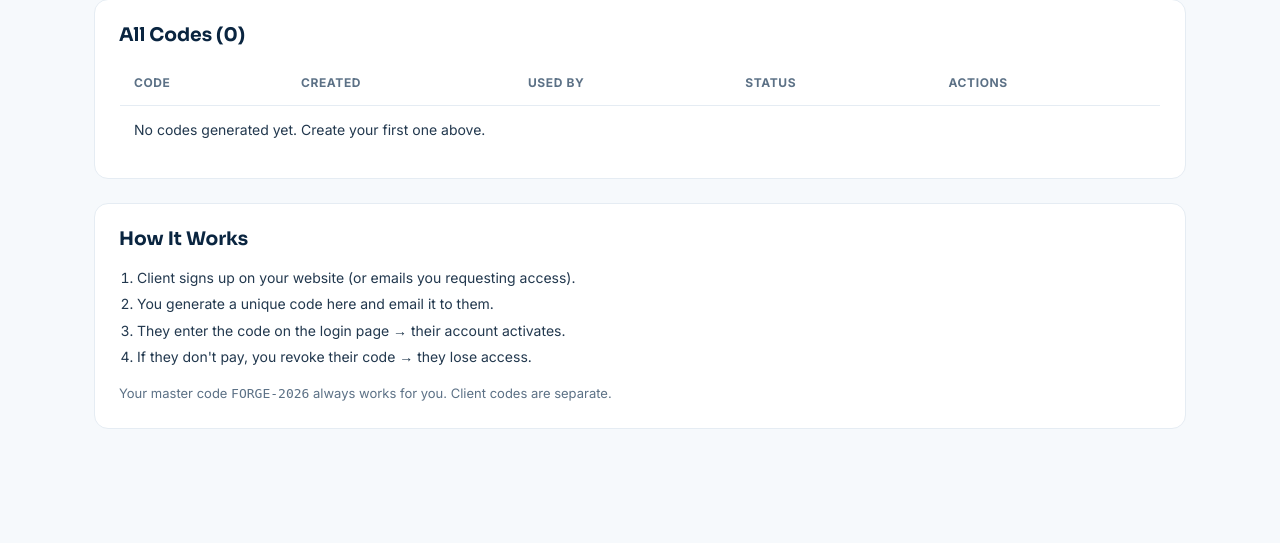
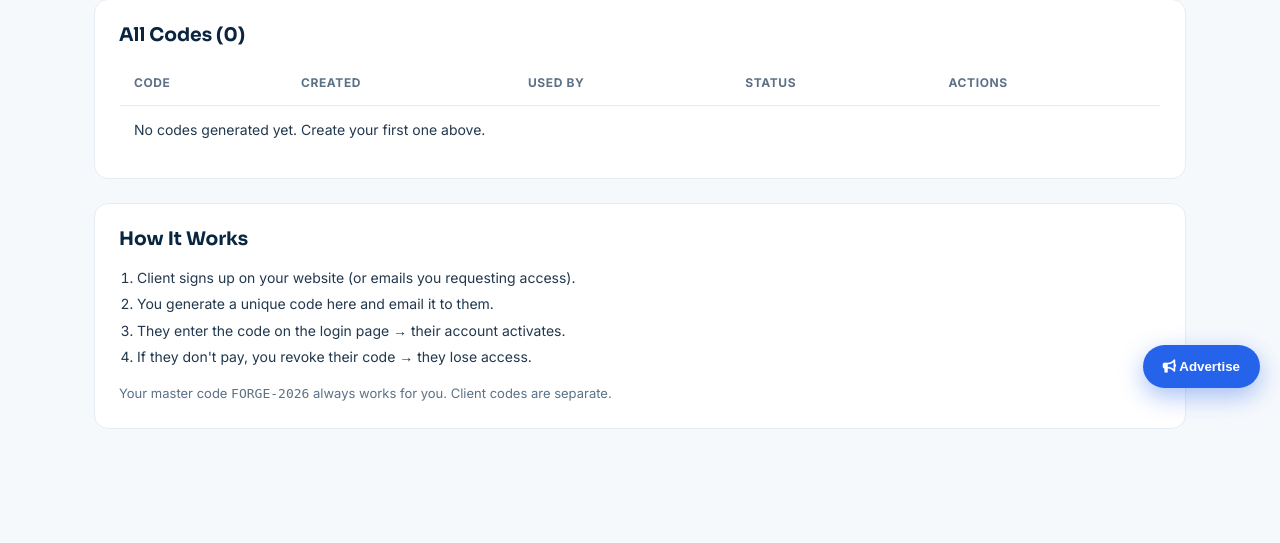
Before and after one commit to SilentGoodByeLabs/revenueforge-api, a FastAPI app: page /admin/codes in a window 1280 px wide. Shown: the part 392-935 px from the top of the page. Run offline with FastAPI, Linux system fonts and the light colour scheme.

Commit message:
advertise panel in control shell

```diff
--- a/app/ui/templates/base.html
+++ b/app/ui/templates/base.html
@@ -71,5 +71,26 @@ document.addEventListener('DOMContentLoaded', function () {
   m.querySelectorAll('a').forEach(function (a) { a.addEventListener('click', closeMenu); });
 });
 </script>
+
+<button id="advFab" onclick="advTogglePanel()" style="position:fixed;bottom:20px;right:20px;z-index:9999;background:#2563EB;color:#fff;border:0;border-radius:99px;padding:14px 20px;font-weight:700;box-shadow:0 8px 24px rgba(37,99,235,.4);cursor:pointer"><i class="fa-solid fa-bullhorn"></i> Advertise</button>
+<div id="advPanel" style="display:none;position:fixed;bottom:80px;right:20px;z-index:9998;width:340px;max-height:70vh;overflow:auto;background:#fff;border:1px solid #E2E8F0;border-radius:14px;box-shadow:0 20px 50px rgba(0,0,0,.25);padding:16px;font-family:Inter,sans-serif">
+  <div style="display:flex;justify-content:space-between;align-items:center;margin-bottom:8px"><strong>Auto-Advertise Engine</strong>
+    <div id="advSwitch" onclick="advToggleEngine()" style="width:52px;height:28px;background:#ccc;border-radius:99px;position:relative;cursor:pointer"><div id="advKnob" style="position:absolute;top:3px;left:3px;width:22px;height:22px;background:#fff;border-radius:50%;transition:.2s"></div></div></div>
+  <div id="advStatus" style="font-size:.8rem;color:#64748B;margin-bottom:10px">Engine OFF.</div>
+  <button onclick="advNow()" style="width:100%;background:#2563EB;color:#fff;border:0;border-radius:10px;padding:10px;font-weight:700;cursor:pointer;margin-bottom:12px">Advertise Now (all products)</button>
+  <div id="advList" style="font-size:.85rem">Loading…</div>
+</div>
+<script>
+var ADV_ON=false;
+function advTogglePanel(){var p=document.getElementById('advPanel');p.style.display=(p.style.display==='none')?'block':'none';if(p.style.display==='block')advLoad();}
+function advLoad(){fetch('/api/get-profile?email=admin@gmail.com').then(function(r){return r.json();}).then(function(d){ADV_ON=!!(d&&d.engine_on);advPaint();});advProducts();}
+function advPaint(){document.getElementById('advSwitch').style.background=ADV_ON?'#16A34A':'#ccc';document.getElementById('advKnob').style.left=ADV_ON?'27px':'3px';document.getElementById('advStatus').textContent=ADV_ON?'● Engine ON — advertising everywhere; waiting for messages.':'Engine OFF — turn ON to auto-advertise.';}
+function advToggleEngine(){ADV_ON=!ADV_ON;advPaint();fetch('/api/engine-toggle',{method:'POST',headers:{'Content-Type':'application/json'},body:JSON.stringify({email:'admin@gmail.com',on:ADV_ON})});}
+function advNow(){fetch('/api/owner/advertise-now',{method:'POST'}).then(function(r){return r.json();}).then(function(d){alert('✓ Advertised '+d.advertised+' product(s) everywhere.');advProducts();});}
+function advShare(p){var cap=p.name+' — '+(p.description||'')+' $'+p.price+'. Contact: '+(p.contact_value||'');var ce=encodeURIComponent(cap);window.open('https://twitter.com/intent/tweet?text='+ce);window.open('https://www.facebook.com/sharer/sharer.php?quote='+ce);window.open('https://wa.me/?text='+ce);window.open('https://t.me/share/url?text='+ce);}
+function advCopy(p){var pls=['X','Facebook','Instagram','LinkedIn','WhatsApp','Telegram','TikTok','YouTube','Pinterest','Snapchat','Reddit'];var ads=pls.map(function(x){return x+' ad: '+p.name+' — '+(p.description||'')+' $'+p.price+'! Contact: '+(p.contact_value||'');}).join('\n\n');if(navigator.clipboard){navigator.clipboard.writeText(ads).then(function(){alert('All ads copied!');});}else{prompt('Copy:',ads);}}
+function advProducts(){fetch('/api/owner/products').then(function(r){return r.json();}).then(function(d){var l=d.products||[];document.getElementById('advList').innerHTML=l.length?l.map(function(p){return '<div style="border-bottom:1px solid #eee;padding:8px 0"><strong>'+p.name+'</strong> $'+p.price+'<br><span style="color:#64748B">'+(p.contact_method||'email')+': '+(p.contact_value||'')+'</span><br><button data-a="s" style="margin:4px 4px 0 0;background:#EFF4FF;color:#2563EB;border:0;border-radius:8px;padding:6px 10px;cursor:pointer">Share all</button><button data-a="c" style="background:#EFF4FF;color:#2563EB;border:0;border-radius:8px;padding:6px 10px;cursor:pointer">Copy ads</button></div>';}).join(''):'No products yet — import/add one first.';
+  var rows=document.querySelectorAll('#advList > div');l.forEach(function(p,i){if(rows[i]){rows[i].querySelector('[data-a="s"]').onclick=function(){advShare(p);};rows[i].querySelector('[data-a="c"]').onclick=function(){advCopy(p);};}});}).catch(function(){document.getElementById('advList').textContent='Start rf first.';});}
+</script>
 </body>
 </html>
```
